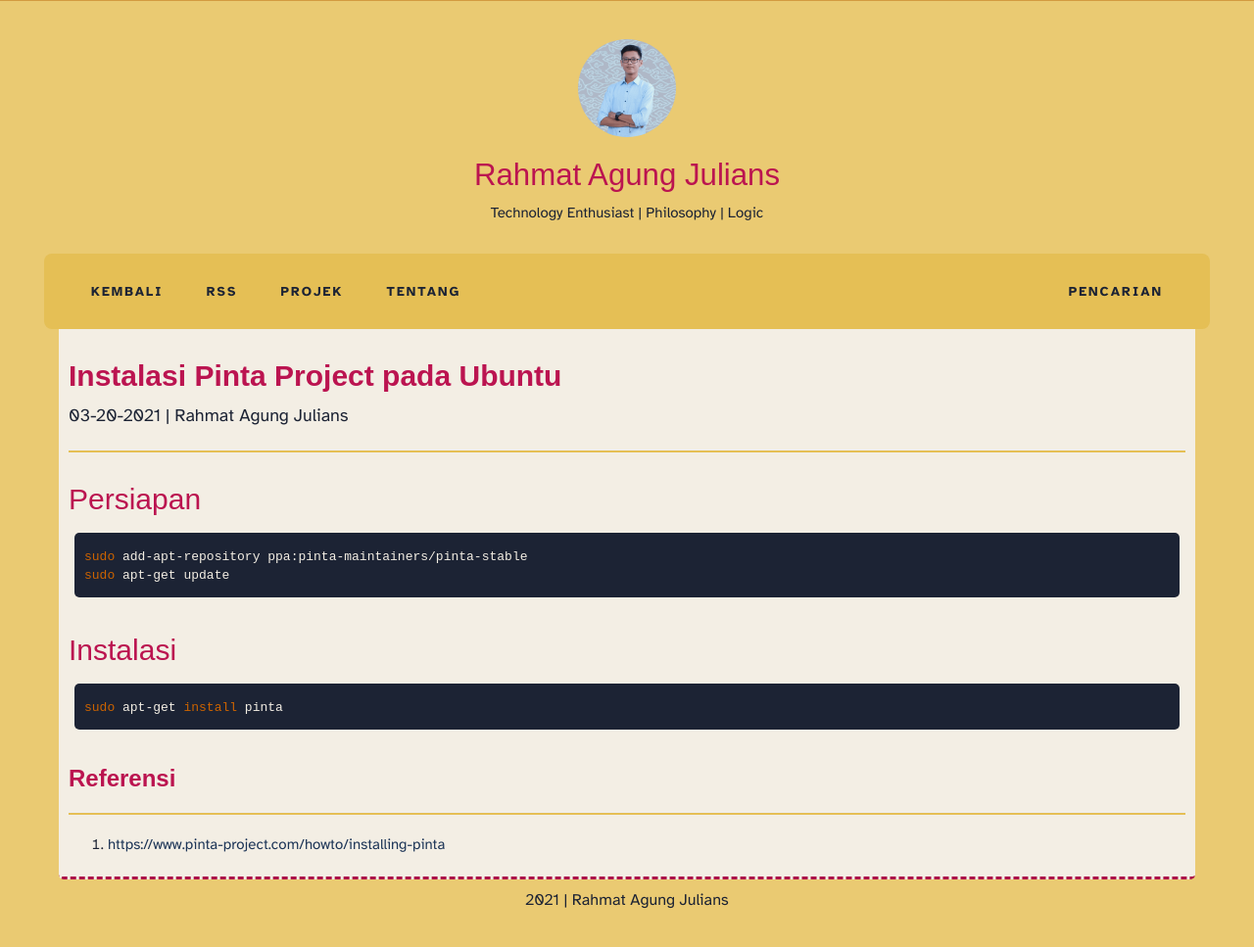
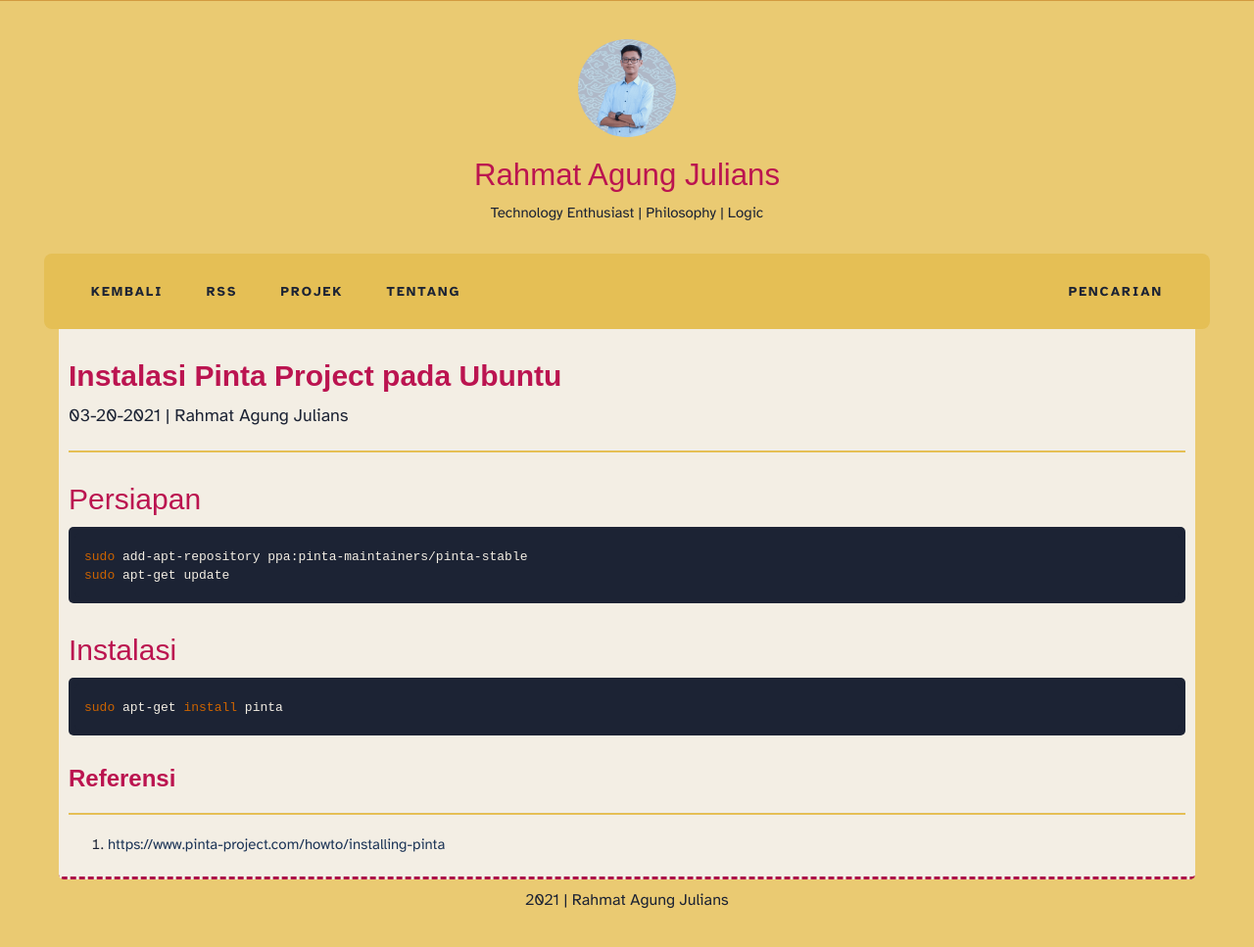
Before and after one commit to rahmatagungj/ruby-blog, a Jekyll site: the page built from _posts/2021/03/2021-03-20-instalasi-pinta-project-pada-ubuntu.md, in a window 1280 px wide and 982 px high. Shown: the top 967 px of the window at 98% size. Built offline with Jekyll 4.4.1, drawn with Linux system fonts in a browser that asks for light colours; some web fonts are replaced.

Commit message:
fix highlighter

```diff
--- a/_sass/style.scss
+++ b/_sass/style.scss
@@ -307,6 +307,8 @@
   // padding: 1.6rem 1rem 1.25rem;
   position: relative;
   overflow: hidden;
+  background: #1c2334;
+  margin-bottom: 5px;
 }
 
 .highlight {
```
